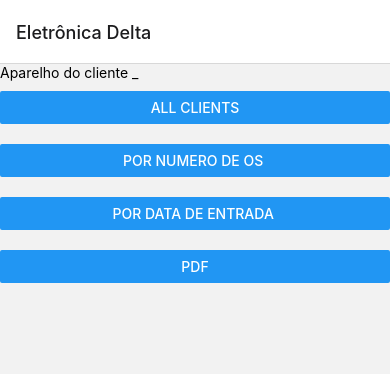
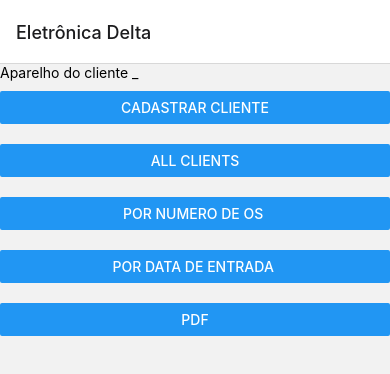
Before and after one commit to knechtel/app-delta-react-native, a React Native app: screen / in a window 390 px wide. Shown: the top 374 px of the page. Built offline with nearby package versions, Linux system fonts and the light colour scheme.

Commit message:
Adicionando fluxo para cadastro de cliente.

```diff
--- a/src/components/FiltroComponent.js
+++ b/src/components/FiltroComponent.js
@@ -26,11 +26,21 @@ class FiltroComponent extends Component {
     const {navigation} = this.props;
     navigation.navigate('ClientList');
   };
+  doNewClient = () => {
+    const {navigation} = this.props;
+    navigation.navigate('FormEquipment', {paramKey: 0}, navigation);
+  };
   render() {
     return (
       <>
         <Text>Aparelho do cliente _</Text>
         <ScrollView>
+          <View style={{marginVertical: 10}}>
+            <Button
+              title="Cadastrar Cliente"
+              onPress={() => this.doNewClient()}
+            />
+          </View>
           <View style={{marginVertical: 10}}>
             <Button title="All Clients" onPress={() => this.listClient()} />
           </View>
```
